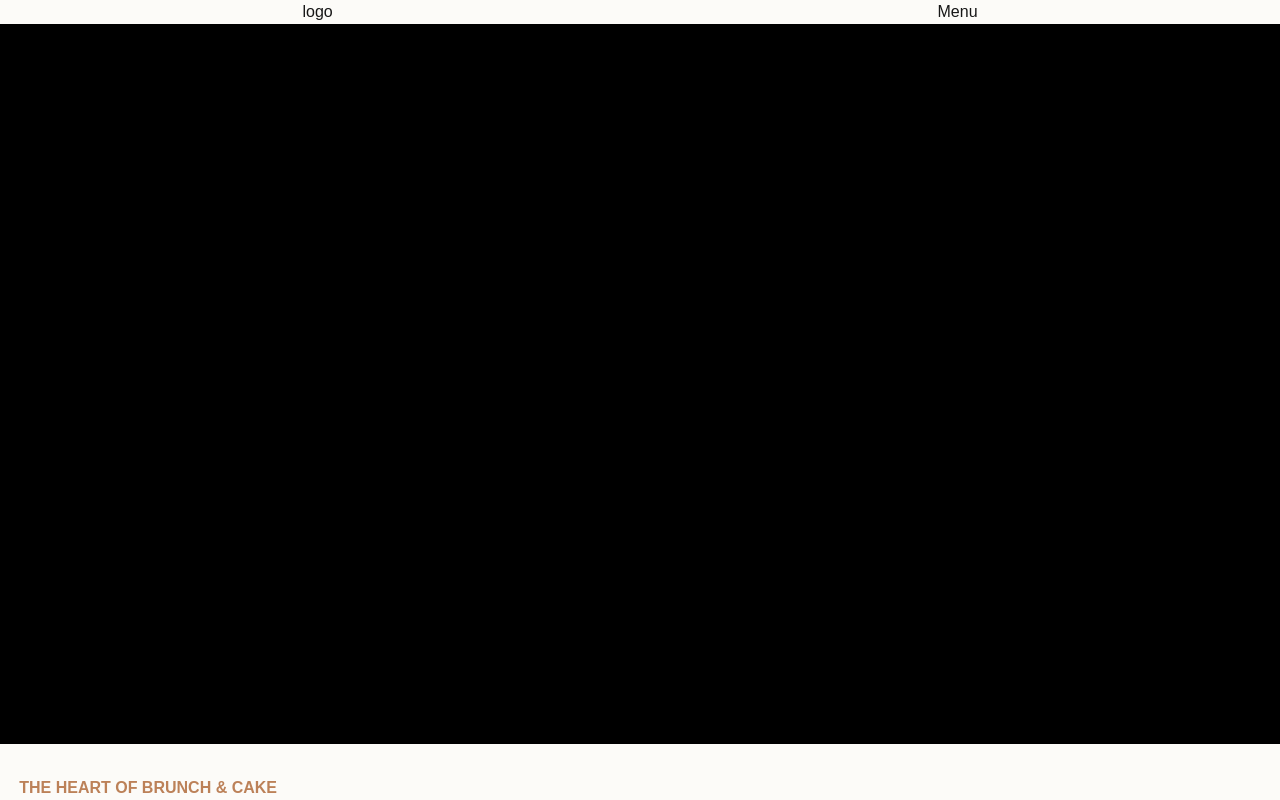
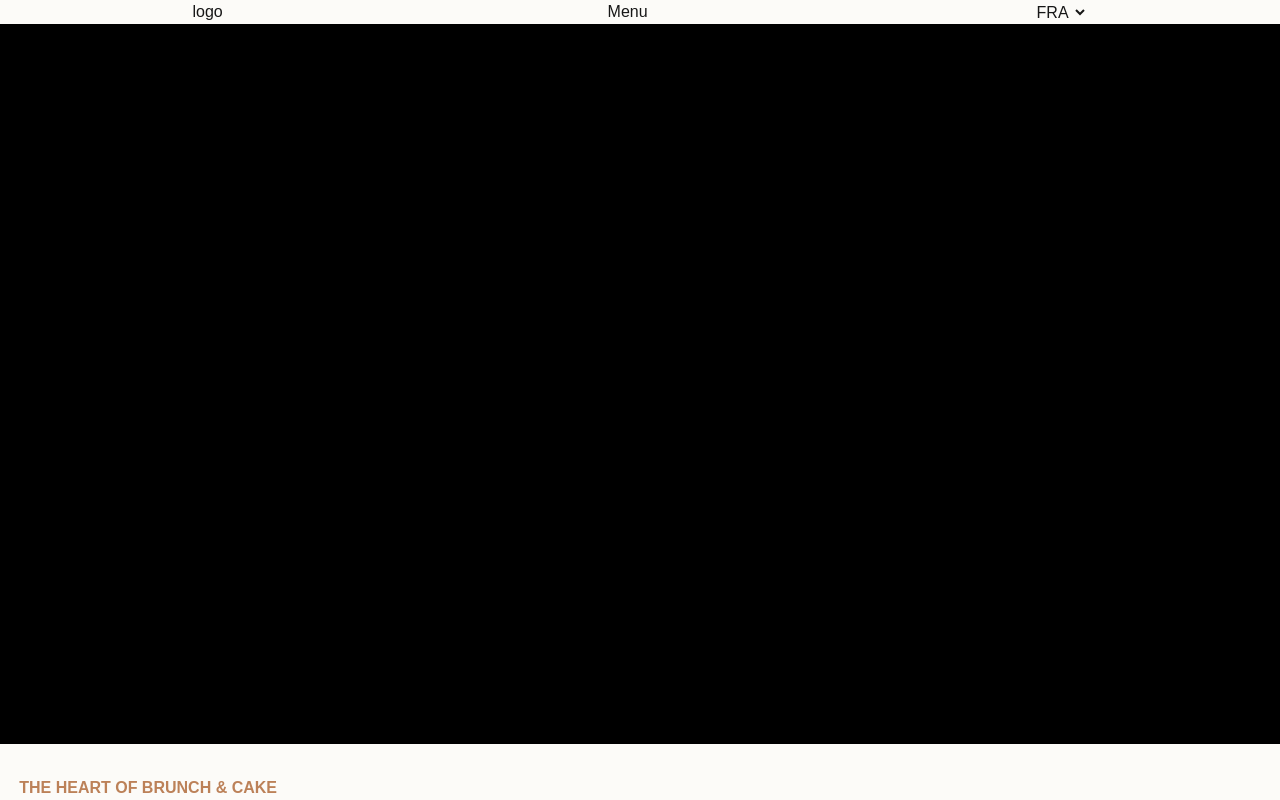
Before and after one commit to themaltezers/manzil, a Next.js app: page / in a window 1280 px wide. Shown: the top 800 px of the page. Built offline with nearby package versions, Linux system fonts and the light colour scheme.

Commit message:
changer la langue menu

```diff
--- a/components/Header.tsx
+++ b/components/Header.tsx
@@ -1,8 +1,46 @@
+"use client";
+import Link from "next/link";
+import { useRouter } from "next/navigation";
+import { useState } from "react";
+
 const Header = () => {
+    const router = useRouter();
+    const [lang, setLang] = useState("fr");
+
+    const handleChange = (e: React.ChangeEvent<HTMLSelectElement>) => {
+        const selectedLang = e.target.value;
+        setLang(selectedLang);
+
+        if (selectedLang === "fr") {
+            router.push("/menu");
+        } else {
+            router.push(`/menu-${selectedLang}`);
+        }
+    };
+
     return (
         <header className="w-full flex justify-around">
-            <div className="image">logo</div>
-            <div className="">Menu</div>
+            <Link href={"/"} className="image">
+                logo
+            </Link>
+            <button
+                onClick={() =>
+                    router.push(lang === "fr" ? "/menu" : `/menu-${lang}`)
+                }
+            >
+                Menu
+            </button>
+            <select
+                name="language"
+                id="language-select"
+                value={lang}
+                onChange={handleChange}
+            >
+                <option value="fr">FRA</option>
+                <option value="en">ENG</option>
+                <option value="it">ITA</option>
+                <option value="es">ESP</option>
+            </select>
         </header>
     );
 };
```
